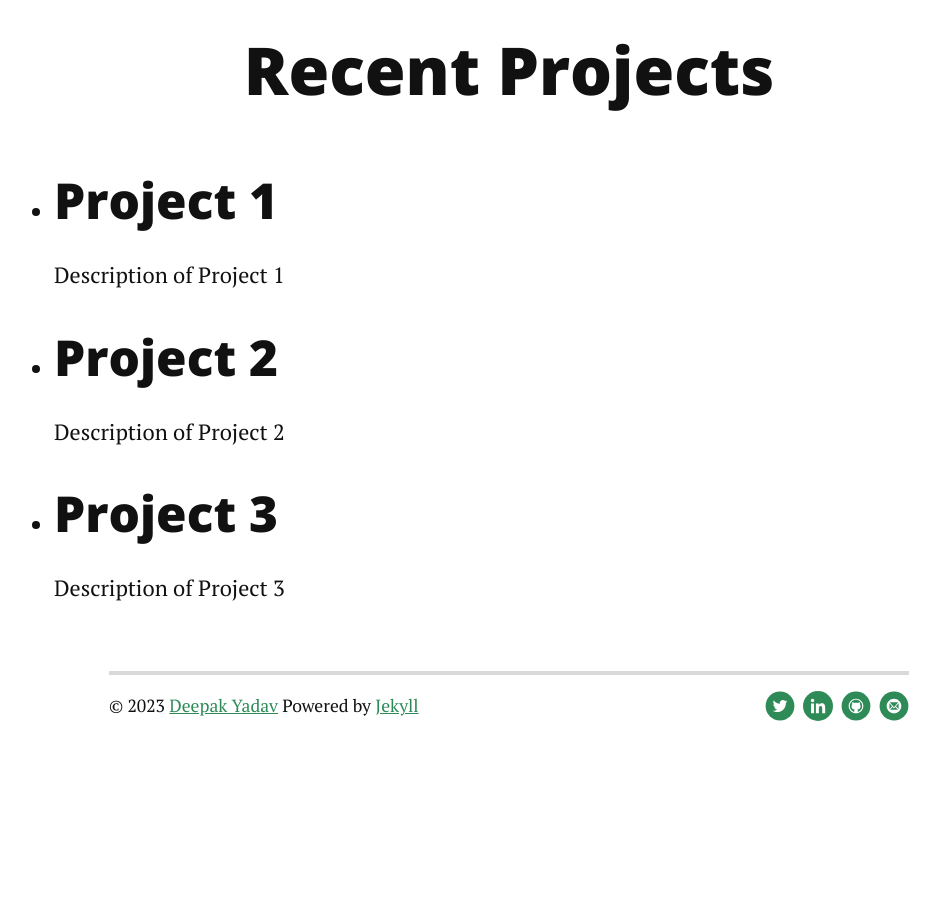
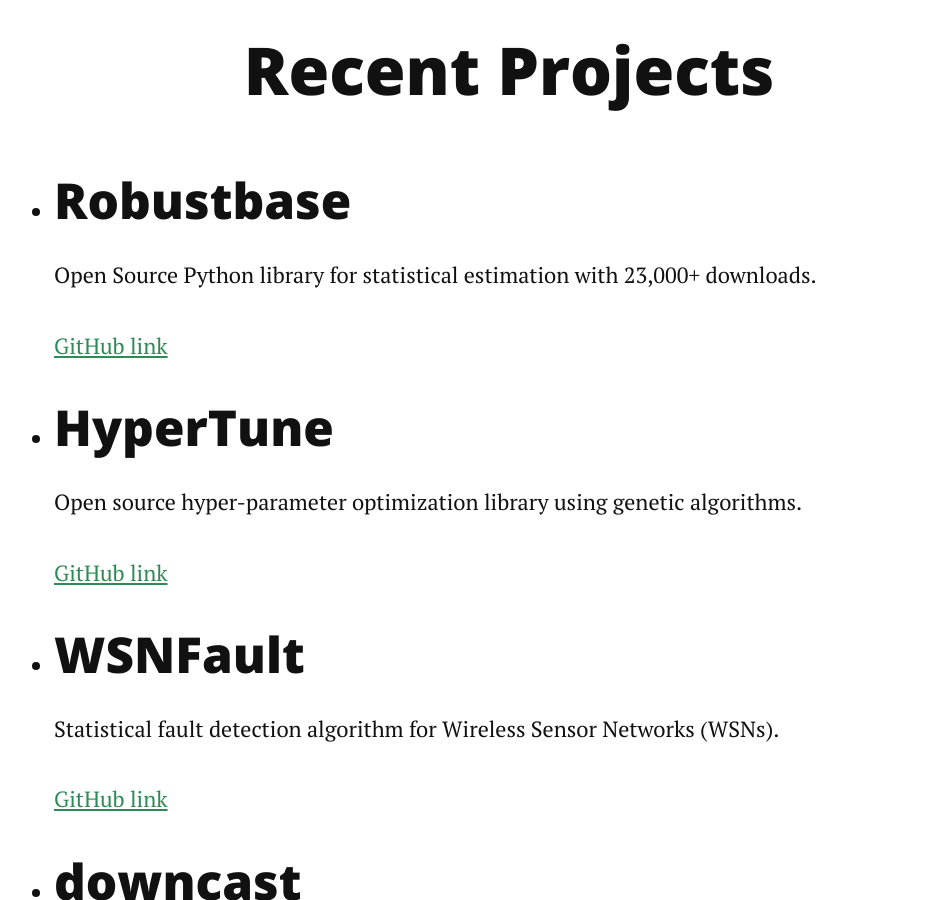
Before and after one commit to deepak7376/deepak7376.github.io, a Jekyll site: the page built from projects.html, in a window 1280 px wide and 900 px high, scrolled down 447 px. Shown: the whole window, without its empty margins (131-1071 px from the left). Built offline with Jekyll 4.4.1, drawn with Linux system fonts in a browser that asks for light colours; nearby versions of some CDN libraries; before the commit the page ends 1210 px from its top, so only the background shows below that; some of the changed text lies outside the part shown.

Commit message:
modify the project list

```diff
--- a/projects.html
+++ b/projects.html
@@ -8,16 +8,29 @@ title: Deepak Yadav
 	<div class="posts noList">
 		<ul>
 			<li>
-				<h2>Project 1</h2>
-				<p>Description of Project 1</p>
+				<h2>Robustbase</h2>
+				<p>Open Source Python library for statistical estimation with 23,000+ downloads.</p>
+				<p><a href="https://github.com/deepak7376/robustbase">GitHub link</a></p>
 			</li>
 			<li>
-				<h2>Project 2</h2>
-				<p>Description of Project 2</p>
+				<h2>HyperTune</h2>
+				<p>Open source hyper-parameter optimization library using genetic algorithms.</p>
+				<p><a href="https://github.com/deepak7376/hypertune">GitHub link</a></p>
 			</li>
 			<li>
-				<h2>Project 3</h2>
-				<p>Description of Project 3</p>
+				<h2>WSNFault</h2>
+				<p>Statistical fault detection algorithm for Wireless Sensor Networks (WSNs).</p>
+				<p><a href="https://github.com/deepak7376/wsnfault">GitHub link</a></p>
+			</li>
+			<li>
+				<h2>downcast</h2>
+				<p>Automatic reduction of pandas data frame size with 44,000+ downloads.</p>
+				<p><a href="https://github.com/your-username/downcast">GitHub link</a></p>
+			</li>
+			<li>
+				<h2>complex</h2>
+				<p>Compute complex number operations: addition, subtraction, multiplication, division, and modulus with 32,000+ downloads.</p>
+				<p><a href="https://github.com/deepak7376/complex">GitHub link</a></p>
 			</li>
 		</ul>
 	</div>
```
